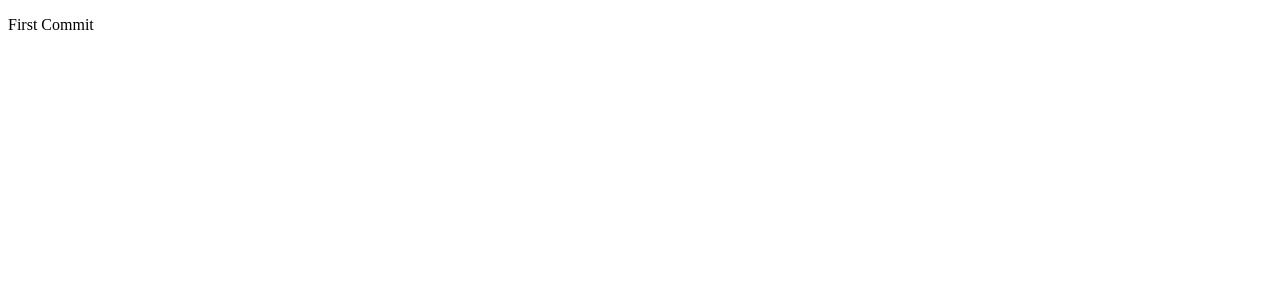
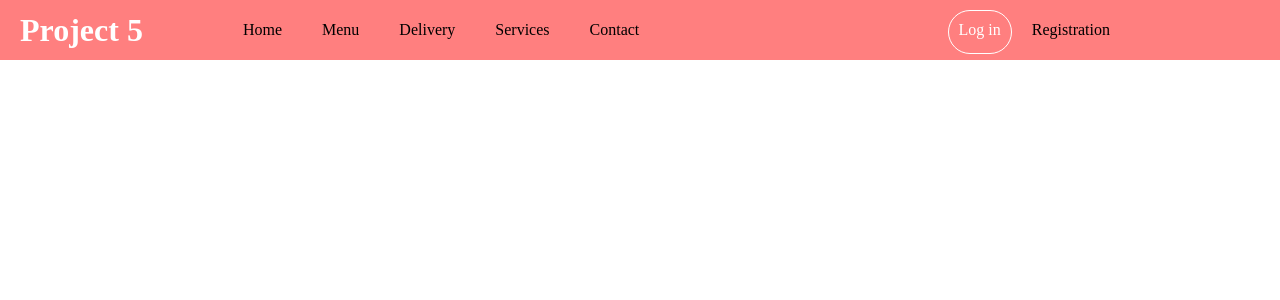
Before and after one commit to progDebug/ecommerce, a React (Create React App) app: page / in a window 1280 px wide. Shown: the top 300 px of the page. Built offline with nearby package versions, Linux system fonts and the light colour scheme.

Commit message:
add header

```diff
--- a/public/index.html
+++ b/public/index.html
@@ -6,6 +6,12 @@
     <meta name="description" content="Web site created using create-react-app"/>
     <link rel="manifest" href="%PUBLIC_URL%/manifest.json" />
     <title>React App</title>
+    <style>
+      body{
+        margin: 0;
+        padding: 0;
+      }
+    </style>
   </head>
   <body>
     <noscript>You need to enable JavaScript to run this app.</noscript>
--- a/src/App.js
+++ b/src/App.js
@@ -1,8 +1,9 @@
 import React from "react";
+import Home from "../src/pages/home/index"
 function App() {
   return (
     <div className="App">
-      <p>First Commit</p>
+      <Home />
     </div>
   );
 }
--- /dev/null
+++ b/src/components/header/index.css
@@ -0,0 +1,52 @@
+header{
+    background-color: #FF7F7F;
+    display: flex;
+    flex-direction: row;
+    align-items: center;
+    justify-content: space-between;
+    height: 60px;
+}
+.left{
+    display: flex;
+    flex-direction: row;
+    align-items: center;
+    justify-content: space-between;
+    margin-left: 10px;
+}
+.left .title h1{
+    font-weight: bold;
+    margin: 0 0 0 10px;
+    padding: 0;
+    color: white;
+}
+.left .menu .list{
+    list-style: none;
+    display: flex;
+    align-items: center;
+    flex-direction: row;
+}
+.left .menu .list li a{
+    color: black;
+    text-decoration: none;
+    margin: 20px;
+}
+.right .list{
+    display: flex;
+    flex-direction: row;
+    list-style: none;
+    margin-right: 160px;
+}
+.right .list li a{
+    text-decoration: none;
+    margin: 10px;
+}
+.right .list .login a{
+    color: white;
+    border: 1px solid white;
+    border-radius: 50px;
+    padding: 10px;
+    padding-bottom: 15px;
+}
+.right .list .registration a{
+    color: black;
+}
--- /dev/null
+++ b/src/components/header/index.html
@@ -0,0 +1,43 @@
+<!DOCTYPE html>
+<html lang="en">
+<head>
+    <meta charset="UTF-8">
+    <meta http-equiv="X-UA-Compatible" content="IE=edge">
+    <meta name="viewport" content="width=device-width, initial-scale=1.0">
+    <title>Document</title>
+    <style>
+        .title h1{
+            color: black;
+            font-weight: 900;
+            font-family: 'Arial', 'sans-serif';
+        }
+        .menu .list{
+            list-style: none;
+            display: flex;
+            align-items: center;
+            flex-direction: row;
+        }
+        .menu .list li a{
+            color: black;
+            text-decoration: none;
+            margin: 4px;
+        }
+    </style>
+</head>
+<body>
+    <header>
+        <div class="title">
+            <h1>Project 5</h1>
+        </div>
+        <menu class="menu">
+            <ul class="list">
+                <li><a href="#">Home</a></li>
+                <li><a href="#">Menu</a></li>
+                <li><a href="#">Delivery</a></li>
+                <li><a href="#">Services</a></li>
+                <li><a href="#">Contact</a></li>
+            </ul>
+        </menu>
+    </header>
+</body>
+</html>
--- /dev/null
+++ b/src/components/header/index.js
@@ -0,0 +1,29 @@
+import React from "react";
+import "./index.css";
+
+export default function header() {
+    return(
+        <header>
+            <div className="left">
+                <div className="title">
+                    <h1>Project 5</h1>
+                </div>
+                <menu className="menu">
+                    <ul className="list">
+                        <li><a href="#men">Home</a></li>
+                        <li><a href="#men">Menu</a></li>
+                        <li><a href="#men">Delivery</a></li>
+                        <li><a href="#men">Services</a></li>
+                        <li><a href="#men">Contact</a></li>
+                    </ul>
+                </menu>
+            </div>
+            <div className="right">
+                <ul className="list">
+                    <li className="login"><a href="#men">Log in</a></li>
+                    <li className="registration"><a href="#men">Registration</a></li>
+                </ul>
+            </div>
+        </header>
+    )
+};
--- /dev/null
+++ b/src/pages/home/index.js
@@ -0,0 +1,10 @@
+import React from "react";
+import Header from "../../components/header/index.js"
+
+export default function Home() {
+    return(
+        <>
+            <Header />
+        </>
+    );
+};
```
